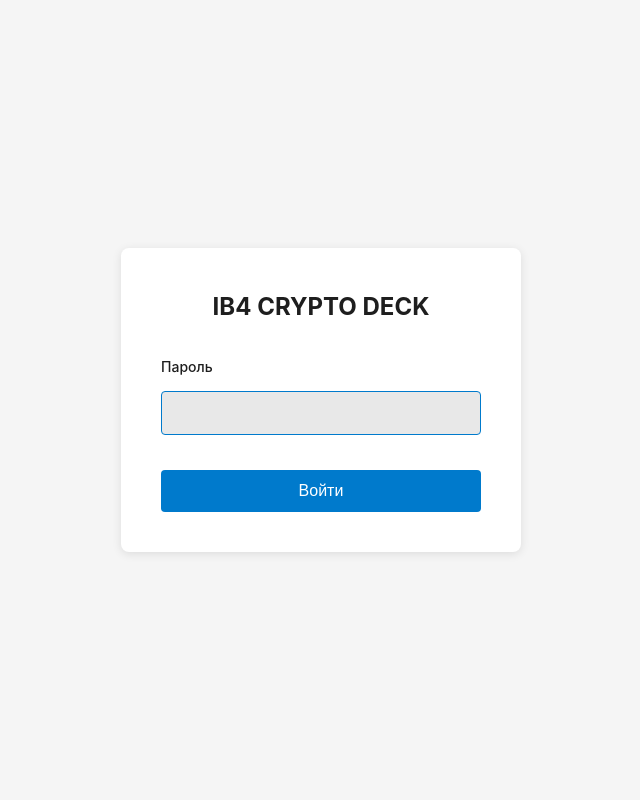
After one commit to kilerin/IB4, a Flask app: page /login in a window 1280 px wide. The commit adds this page. Shown: the whole page, without its empty margins (319-959 px from the left). Run offline with Flask 3, Linux system fonts and the light colour scheme.

Commit message:
Добавлена аутентификация по паролю для защиты приложения

```diff
--- a/app.py
+++ b/app.py
@@ -1,4 +1,5 @@
-from flask import Flask, render_template, jsonify, request, send_file
+from flask import Flask, render_template, jsonify, request, send_file, session, redirect, url_for
+from functools import wraps
 from flask_sqlalchemy import SQLAlchemy
 from sqlalchemy import func
 from datetime import datetime, timedelta
@@ -31,7 +32,34 @@ else:
     app.config['SQLALCHEMY_DATABASE_URI'] = 'sqlite:///crypto_deck.db'
 
 app.config['SQLALCHEMY_TRACK_MODIFICATIONS'] = False
+# Secret key для сессий (используется для шифрования cookie)
+app.config['SECRET_KEY'] = os.getenv('SECRET_KEY', 'dev-secret-key-change-in-production')
+# Пароль для входа (из переменной окружения)
+APP_PASSWORD = os.getenv('APP_PASSWORD', 'admin123')
+
 db = SQLAlchemy(app)
+
+# Декоратор для защиты маршрутов
+def login_required(f):
+    @wraps(f)
+    def decorated_function(*args, **kwargs):
+        if 'logged_in' not in session:
+            return redirect(url_for('login'))
+        return f(*args, **kwargs)
+    return decorated_function
+
+# Проверка аутентификации перед каждым запросом
+@app.before_request
+def require_login():
+    # Разрешаем доступ к странице входа и статическим файлам без аутентификации
+    if request.endpoint == 'login' or request.path.startswith('/static/'):
+        return
+    if request.path.startswith('/api/'):
+        # Для API также требуется аутентификация
+        if 'logged_in' not in session:
+            return jsonify({'error': 'Unauthorized'}), 401
+    elif 'logged_in' not in session:
+        return redirect(url_for('login'))
 
 # Models
 class Wallet(db.Model):
@@ -99,19 +127,39 @@ class AmlCheck(db.Model):
     created_at = db.Column(db.DateTime, default=datetime.utcnow)
 
 # Routes
+@app.route('/login', methods=['GET', 'POST'])
+def login():
+    if request.method == 'POST':
+        password = request.form.get('password')
+        if password == APP_PASSWORD:
+            session['logged_in'] = True
+            return redirect(url_for('dashboard'))
+        else:
+            return render_template('login.html', error='Неверный пароль')
+    return render_template('login.html')
+
+@app.route('/logout')
+def logout():
+    session.pop('logged_in', None)
+    return redirect(url_for('login'))
+
 @app.route('/')
+@login_required
 def dashboard():
     return render_template('dashboard.html')
 
 @app.route('/wallets')
+@login_required
 def wallets():
     return render_template('wallets.html')
 
 @app.route('/address-book')
+@login_required
 def address_book():
     return render_template('address_book.html')
 
 @app.route('/aml-check')
+@login_required
 def aml_check():
     return render_template('aml_check.html')
 
--- a/docker-compose.yml
+++ b/docker-compose.yml
@@ -1,5 +1,3 @@
-version: '3.8'
-
 services:
   db:
     image: postgres:15-alpine
@@ -40,6 +38,8 @@ services:
     environment:
       - DATABASE_URL=postgresql://${POSTGRES_USER:-crypto_user}:${POSTGRES_PASSWORD:-change_this_password}@db:5432/${POSTGRES_DB:-crypto_deck}
       - FLASK_ENV=production
+      - SECRET_KEY=${SECRET_KEY:-change-this-secret-key-in-production}
+      - APP_PASSWORD=${APP_PASSWORD:-admin123}
     depends_on:
       db:
         condition: service_healthy
--- a/templates/base.html
+++ b/templates/base.html
@@ -19,6 +19,9 @@
                 <li><a href="{{ url_for('address_book') }}" class="{% if request.endpoint == 'address_book' %}active{% endif %}">Address Book</a></li>
                 <li><a href="{{ url_for('aml_check') }}" class="{% if request.endpoint == 'aml_check' %}active{% endif %}">AML Check</a></li>
             </ul>
+            <div style="margin-top: auto; padding: 20px;">
+                <a href="{{ url_for('logout') }}" class="btn btn-secondary" style="width: 100%; text-align: center; display: block;">Выйти</a>
+            </div>
         </nav>
         <main class="main-content">
             {% block content %}{% endblock %}
--- /dev/null
+++ b/templates/login.html
@@ -0,0 +1,97 @@
+<!DOCTYPE html>
+<html lang="ru">
+<head>
+    <meta charset="UTF-8">
+    <meta name="viewport" content="width=device-width, initial-scale=1.0">
+    <title>Вход - IB4 CRYPTO DECK</title>
+    <link rel="stylesheet" href="{{ url_for('static', filename='css/style.css') }}">
+    <style>
+        .login-container {
+            display: flex;
+            justify-content: center;
+            align-items: center;
+            min-height: 100vh;
+            background-color: var(--bg-secondary);
+        }
+        .login-box {
+            background-color: var(--bg-primary);
+            padding: 40px;
+            border-radius: 8px;
+            box-shadow: 0 2px 10px rgba(0, 0, 0, 0.1);
+            width: 100%;
+            max-width: 400px;
+        }
+        .login-box h1 {
+            text-align: center;
+            margin-bottom: 30px;
+            color: var(--text-primary);
+            font-size: 24px;
+        }
+        .login-form {
+            display: flex;
+            flex-direction: column;
+            gap: 20px;
+        }
+        .form-group {
+            display: flex;
+            flex-direction: column;
+            gap: 8px;
+        }
+        .form-label {
+            font-weight: 500;
+            color: var(--text-primary);
+        }
+        .form-input {
+            padding: 12px;
+            border: 1px solid var(--border-color);
+            border-radius: 4px;
+            font-size: 16px;
+            transition: border-color 0.2s;
+        }
+        .form-input:focus {
+            outline: none;
+            border-color: var(--accent-color);
+        }
+        .btn-login {
+            padding: 12px;
+            background-color: var(--accent-color);
+            color: white;
+            border: none;
+            border-radius: 4px;
+            font-size: 16px;
+            font-weight: 500;
+            cursor: pointer;
+            transition: background-color 0.2s;
+        }
+        .btn-login:hover {
+            background-color: var(--accent-hover);
+        }
+        .error-message {
+            color: var(--danger-color);
+            background-color: #fee;
+            padding: 12px;
+            border-radius: 4px;
+            border: 1px solid var(--danger-color);
+            text-align: center;
+            font-size: 14px;
+        }
+    </style>
+</head>
+<body>
+    <div class="login-container">
+        <div class="login-box">
+            <h1>IB4 CRYPTO DECK</h1>
+            {% if error %}
+            <div class="error-message">{{ error }}</div>
+            {% endif %}
+            <form method="POST" class="login-form">
+                <div class="form-group">
+                    <label class="form-label" for="password">Пароль</label>
+                    <input type="password" class="form-input" id="password" name="password" required autofocus>
+                </div>
+                <button type="submit" class="btn-login">Войти</button>
+            </form>
+        </div>
+    </div>
+</body>
+</html>
```
Also changed, not shown: DEPLOY.md (+10 -0 lines), static/js/wallets.js (+4 -17 lines), static/css/style.css (line endings or trailing spaces).
